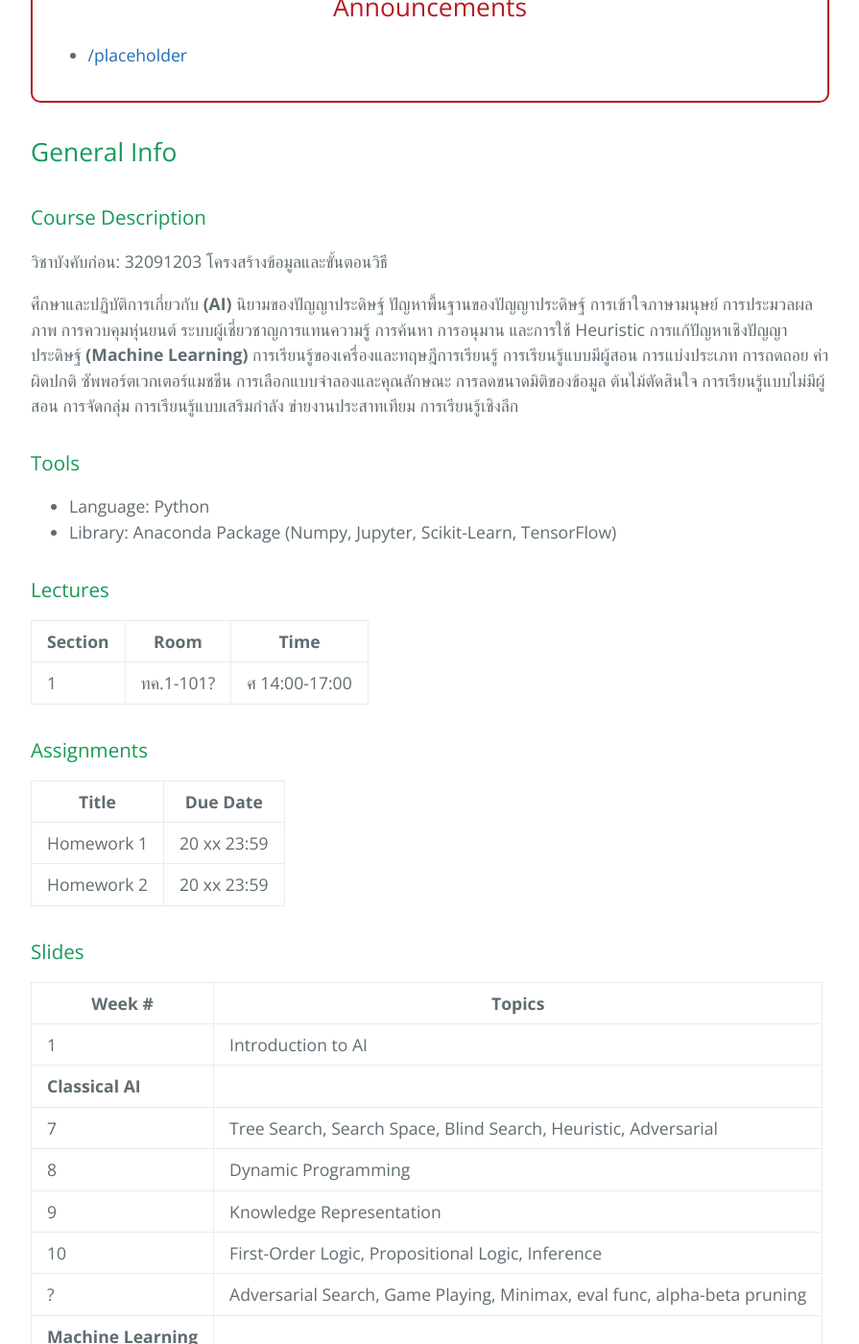
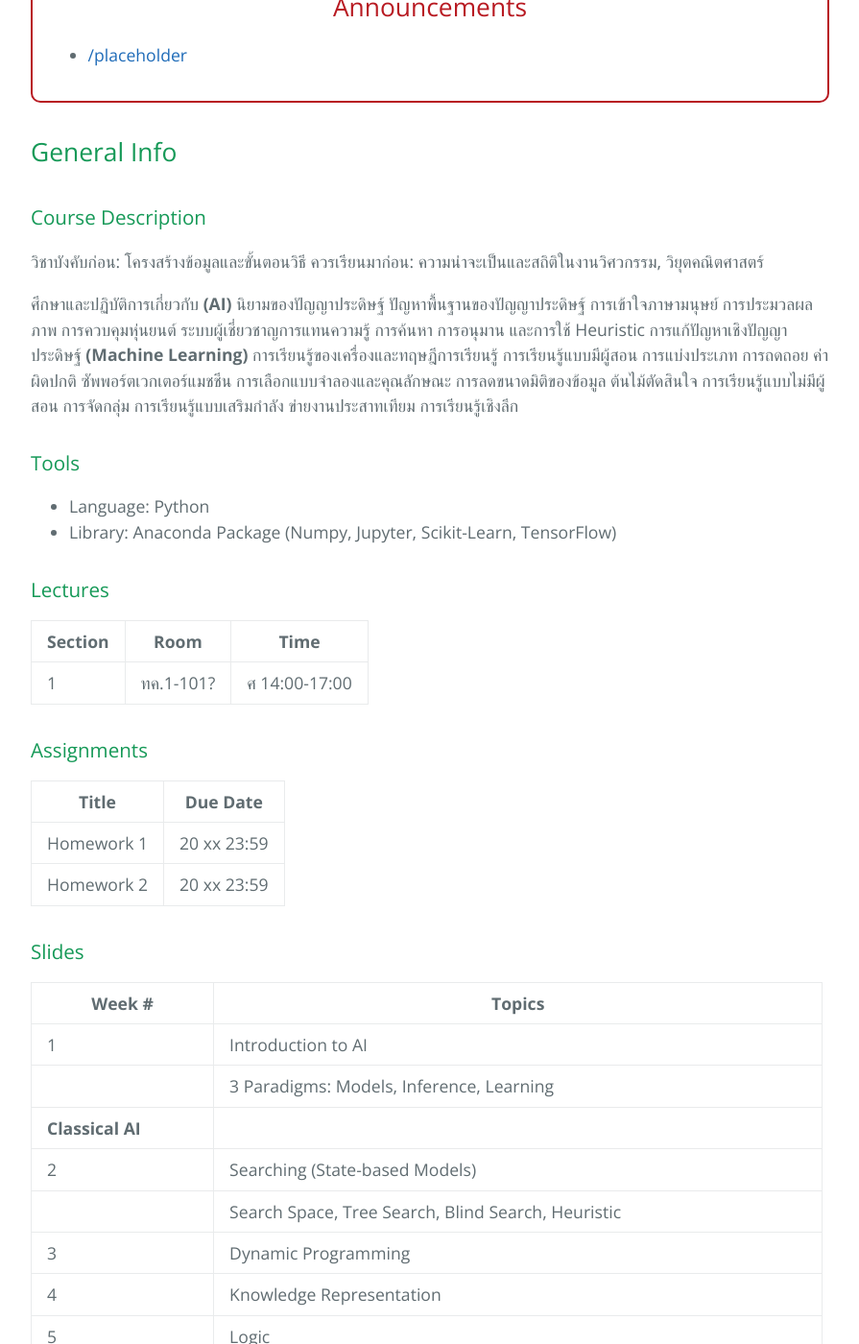
Before and after one commit to pratch/ml_course, a Jekyll site: the page built from index.md, in a window 1280 px wide and 1400 px high, scrolled down 488 px. Shown: the whole window at 96% size, without its empty margins (192-1087 px from the left). Built offline with Jekyll 4.4.1, drawn with Linux system fonts in a browser that asks for light colours.

Commit message:
Update index.md

```diff
--- a/index.md
+++ b/index.md
@@ -18,7 +18,8 @@ layout: default
 
 ### Course Description
 
-วิชาบังคับก่อน: 32091203 โครงสร้างข้อมูลและขั้นตอนวิธี
+วิชาบังคับก่อน: โครงสร้างข้อมูลและขั้นตอนวิธี
+ควรเรียนมาก่อน: ความน่าจะเป็นและสถิติในงานวิศวกรรม, วิยุตคณิตศาสตร์
 
 ศึกษาและปฏิบัติการเกี่ยวกับ **(AI)** นิยามของปัญญาประดิษฐ์ ปัญหาพื้นฐานของปัญญาประดิษฐ์ การเข้าใจภาษามนุษย์ การประมวลผลภาพ การควบคุมหุ่นยนต์ ระบบผู้เชี่ยวชาญการแทนความรู้ การค้นหา การอนุมาน และการใช้ Heuristic การแก้ปัญหาเชิงปัญญาประดิษฐ์ **(Machine Learning)** การเรียนรู้ของเครื่องและทฤษฎีการเรียนรู้ การเรียนรู้แบบมีผู้สอน  การแบ่งประเภท  การถดถอย ค่าผิดปกติ ซัพพอร์ตเวกเตอร์แมชชีน การเลือกแบบจำลองและคุณลักษณะ การลดขนาดมิติของข้อมูล ต้นไม้ตัดสินใจ การเรียนรู้แบบไม่มีผู้สอน การจัดกลุ่ม การเรียนรู้แบบเสริมกำลัง ข่ายงานประสาทเทียม การเรียนรู้เชิงลึก
 
@@ -44,19 +45,22 @@ layout: default
 | Week # | Topics |
 | --- | --- |
 | 1 | Introduction to AI |
+|   | 3 Paradigms: Models, Inference, Learning |
 | **Classical AI** ||
-| 7 | Tree Search, Search Space, Blind Search, Heuristic, Adversarial |
-| 8 | Dynamic Programming |
-| 9 | Knowledge Representation |
-| 10 | First-Order Logic, Propositional Logic, Inference |
-| ? | Adversarial Search, Game Playing, Minimax, eval func, alpha-beta pruning |
+| 2 | Searching (State-based Models) |
+|   | Search Space, Tree Search, Blind Search, Heuristic |
+| 3 | Dynamic Programming |
+| 4 | Knowledge Representation |
+| 5 | Logic |
+|   | First-Order Logic, Propositional Logic, Inference |
+| 6 | Adversarial Search, Game Playing, Minimax, eval func, alpha-beta pruning |
 | **Machine Learning** ||
-| 2 | Linear Classification |
-| 3 | Stochastic Gradient Descent |
-| 4 | Features |
-| 6 | K-Means |
-| 5 | Neural Networks, kNN |
-| ? | Deep Learning |
+| 7 | Linear Classification |
+| 8 | Stochastic Gradient Descent |
+| 9 | Features |
+| 10 | K-Means |
+| 11 | Neural Networks, kNN |
+| 12 | Deep Learning |
 
 ### Textbook
 - [ปัญญาประดิษฐ์ (Artificial Intelligence)](http://www.cp.eng.chula.ac.th/~boonserm/teaching/ai1.0.2.pdf) เขียนโดย บุญเสริม กิจศิริกุล ภาควิชาวิศวกรรมคอมพิวเตอร์ จุฬาลงกรณ์มหาวิทยาลัย
```
